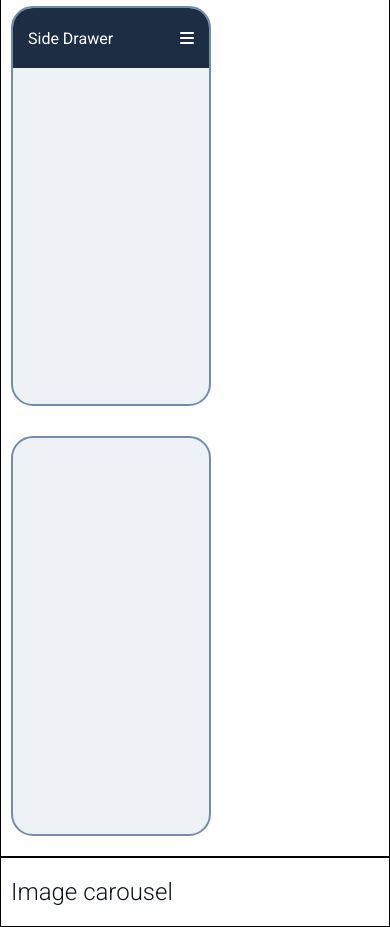
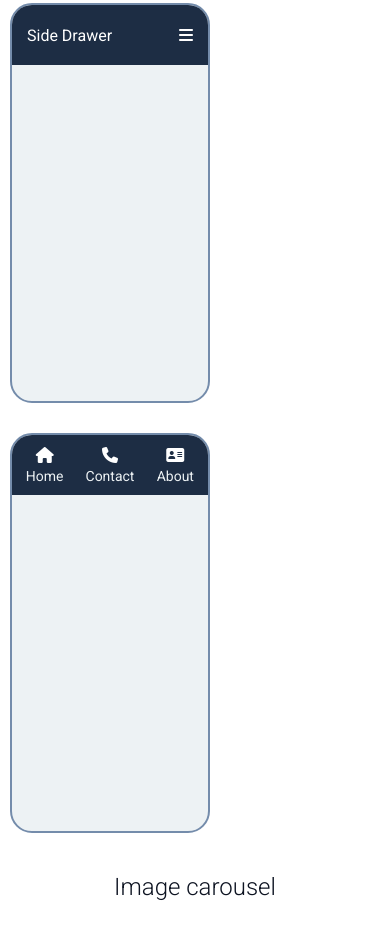
Before and after one commit to golfsap/dropdown-menu, a website built with webpack: page src/template.html in a window 390 px wide. Shown: the part 721-1648 px from the top of the page. Built offline with nearby package versions, Linux system fonts and the light colour scheme; a web font is replaced by a local one.

Commit message:
Add nav bar mobile menu

```diff
--- a/src/index.js
+++ b/src/index.js
@@ -4,6 +4,7 @@ import MobileMenu from "./mobile-menu";
 
 const dropDowns = document.querySelectorAll(".dropdown");
 const navMenus = document.querySelectorAll(".nav-icon");
+const navBar = document.querySelector(".nav").querySelectorAll("li");
 
 const mobileMenu = MobileMenu();
 
@@ -39,8 +40,6 @@ navMenus.forEach((menu) => {
   menu.addEventListener("click", mobileMenu.addDropDownMenu);
 });
 
-// navMenus.addEventListener("click", mobileMenu.addDropDownMenu);
-
-// navMenus.forEach((menu) => {
-//   menu.addEventListener("click", mobileMenu.addDropDownMenu());
-// });
+navBar.forEach((item) => {
+  item.addEventListener("click", mobileMenu.addNavMenu);
+});
--- a/src/mobile-menu.js
+++ b/src/mobile-menu.js
@@ -4,7 +4,19 @@ export default function MobileMenu() {
     e.currentTarget.nextElementSibling.classList.toggle("visible");
   };
 
+  const addNavMenu = (e) => {
+    const navList = e.currentTarget.parentNode;
+    for (let i = 0; i < navList.children.length; i++) {
+      if (e.currentTarget === navList.children[i]) {
+        e.currentTarget.classList.add("selected");
+      } else {
+        navList.children[i].classList.remove("selected");
+      }
+    }
+  };
+
   return {
     addDropDownMenu,
+    addNavMenu,
   };
 }
--- a/src/style.css
+++ b/src/style.css
@@ -21,10 +21,11 @@ body {
   display: flex;
   flex-direction: column;
   color: var(--clr-very-dark);
+  align-items: center;
 }
 
 body section {
-  border: 1px solid black;
+  /* border: 1px solid black; */
   padding: 20px 10px;
 }
 
@@ -136,13 +137,15 @@ h2 {
 .nav-menu {
   position: absolute;
   visibility: hidden;
-  /* border: 2px solid var(--clr-light-blue); */
-  top: 60px;
-  width: 100%;
   background-color: var(--clr-light-blue);
 }
 
-.nav-menu.visible {
+.nav-menu.expand-down {
+  top: 60px;
+  width: 100%;
+}
+
+.nav-menu.expand-down.visible {
   visibility: visible;
 }
 
@@ -174,7 +177,7 @@ h2 {
 .nav-menu.side-drawer {
   position: absolute;
   border-top-left-radius: 20px;
-  /* margin-top: 20px; */
+  padding-top: 20px;
   border-bottom-left-radius: 20px;
   top: 0;
   width: 75%;
@@ -182,6 +185,39 @@ h2 {
 }
 
 .side-drawer.visible {
+  visibility: visible;
   opacity: 0.9;
   z-index: 10;
 }
+
+.nav {
+  display: flex;
+  align-items: center;
+  justify-content: space-between;
+  height: 100%;
+  width: 100%;
+}
+
+.nav li {
+  list-style: none;
+  width: 100%;
+  height: 100%;
+  /* border: 1px solid var(--clr-light-white); */
+  display: flex;
+  flex-direction: column;
+  justify-content: center;
+  align-items: center;
+  gap: 5px;
+}
+
+.nav li a,
+.nav li a i {
+  color: var(--clr-light-white);
+  font-size: 14px;
+  text-decoration: none;
+}
+
+.nav li.selected {
+  border-bottom: 3px solid white;
+  /* background-color: var(--clr-light-blue); */
+}
--- a/src/template.html
+++ b/src/template.html
@@ -42,7 +42,7 @@
           <div class="nav-bar">
             <div class="title">Expand Down</div>
             <a href="#" class="nav-icon"><i class="fa-solid fa-bars"></i></a>
-            <ul class="nav-menu">
+            <ul class="nav-menu expand-down">
               <li>
                 <a href="#"><i class="fa-solid fa-house"></i>Home</a>
               </li>
@@ -72,7 +72,24 @@
             </ul>
           </div>
         </div>
-        <div class="screen"></div>
+        <div class="screen">
+          <div class="nav-bar">
+            <ul class="nav">
+              <li>
+                <i class="fa-solid fa-house"></i>
+                <a href="#"></i>Home</a>
+              </li>
+              <li>
+                <i class="fa-solid fa-phone"></i>
+                <a href="#">Contact</a>
+              </li>
+              <li>
+                <i class="fa-solid fa-address-card"></i>
+                <a href="#">About</a>
+              </li>
+            </ul>
+          </div>
+        </div>
       </div>
     </section>
     <section>
```
